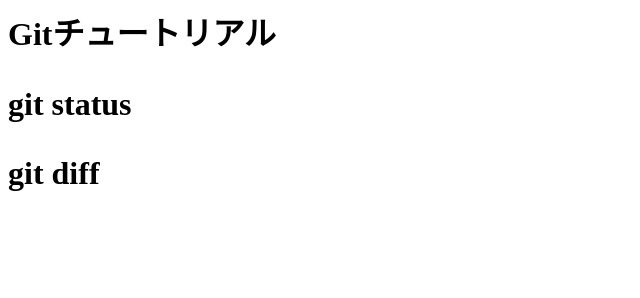
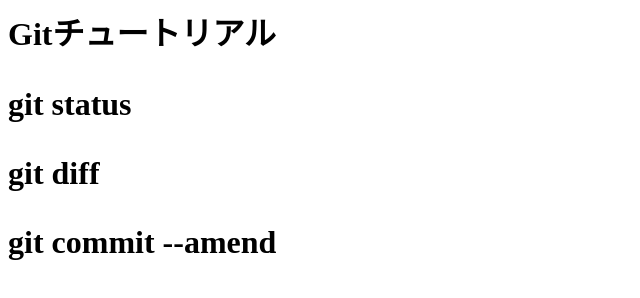
Before and after one commit to T-tibita/git_practice, a plain HTML site: page index.html in a window 1280 px wide. Shown: the whole page, without its empty margins (0-640 px from the left). Drawn offline with Linux system fonts and the light colour scheme.

Commit message:
git commit -- amendを追記

```diff
--- a/index.html
+++ b/index.html
@@ -1,3 +1,4 @@
 <h1>Gitチュートリアル<h1>
 <p>git status</p>
 <p>git diff</p>
+<p>git commit --amend<p>
```
